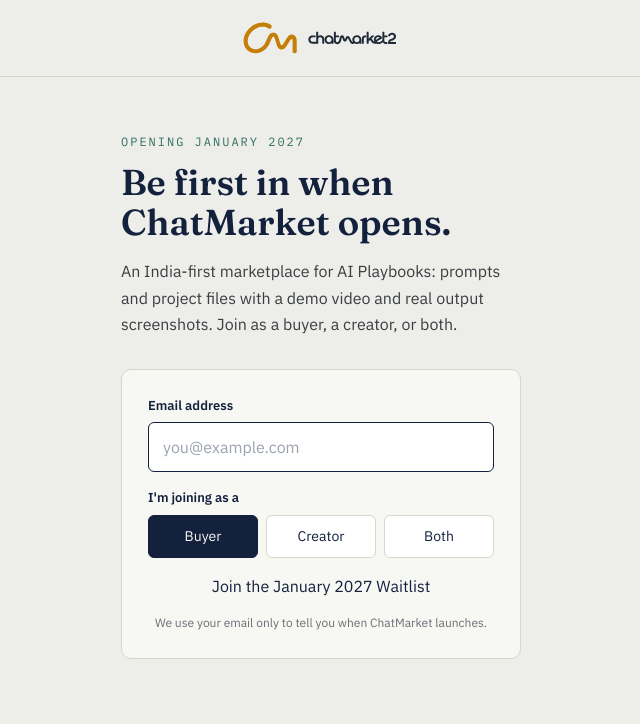
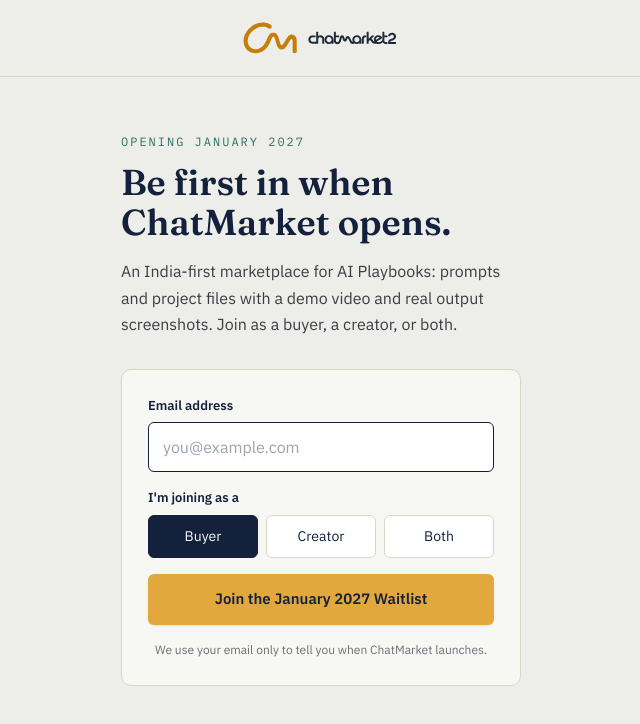
Before and after one commit to advaithshajini-bot/chatmarket2, a Next.js app: page /waitlist in a window 1280 px wide. Shown: the top 724 px of the page, without its empty margins (319-959 px from the left). Built offline with nearby package versions, Linux system fonts and the light colour scheme; no server answers.

Commit message:
Add files via upload

```diff
--- a/components/WaitlistForm.jsx
+++ b/components/WaitlistForm.jsx
@@ -86,7 +86,11 @@ export default function WaitlistForm({ source = "site" }) {
         <label>Leave this empty<input tabIndex={-1} autoComplete="off" value={website} onChange={(e) => setWebsite(e.target.value)} /></label>
       </div>
 
-      <button type="submit" disabled={state.status === "loading"} className="lbtn-primary" style={{ justifyContent: "center", border: 0, cursor: "pointer", opacity: state.status === "loading" ? 0.7 : 1, width: "100%" }}>
+      <button type="submit" disabled={state.status === "loading"} style={{
+        display: "flex", alignItems: "center", justifyContent: "center", width: "100%", border: 0, cursor: "pointer",
+        background: "#E2A83E", color: "#14213D", padding: "14px 26px", borderRadius: 6, fontFamily: FONT, fontWeight: 600, fontSize: 15,
+        boxShadow: "0 1px 2px rgba(20,33,61,.1)", opacity: state.status === "loading" ? 0.7 : 1,
+      }}>
         {state.status === "loading" ? "Joining…" : "Join the January 2027 Waitlist"}
       </button>
       {state.status === "error" && <p id="wl-error" role="alert" style={{ color: "#B3261E", fontSize: 13.5 }}>{state.message}</p>}
```
